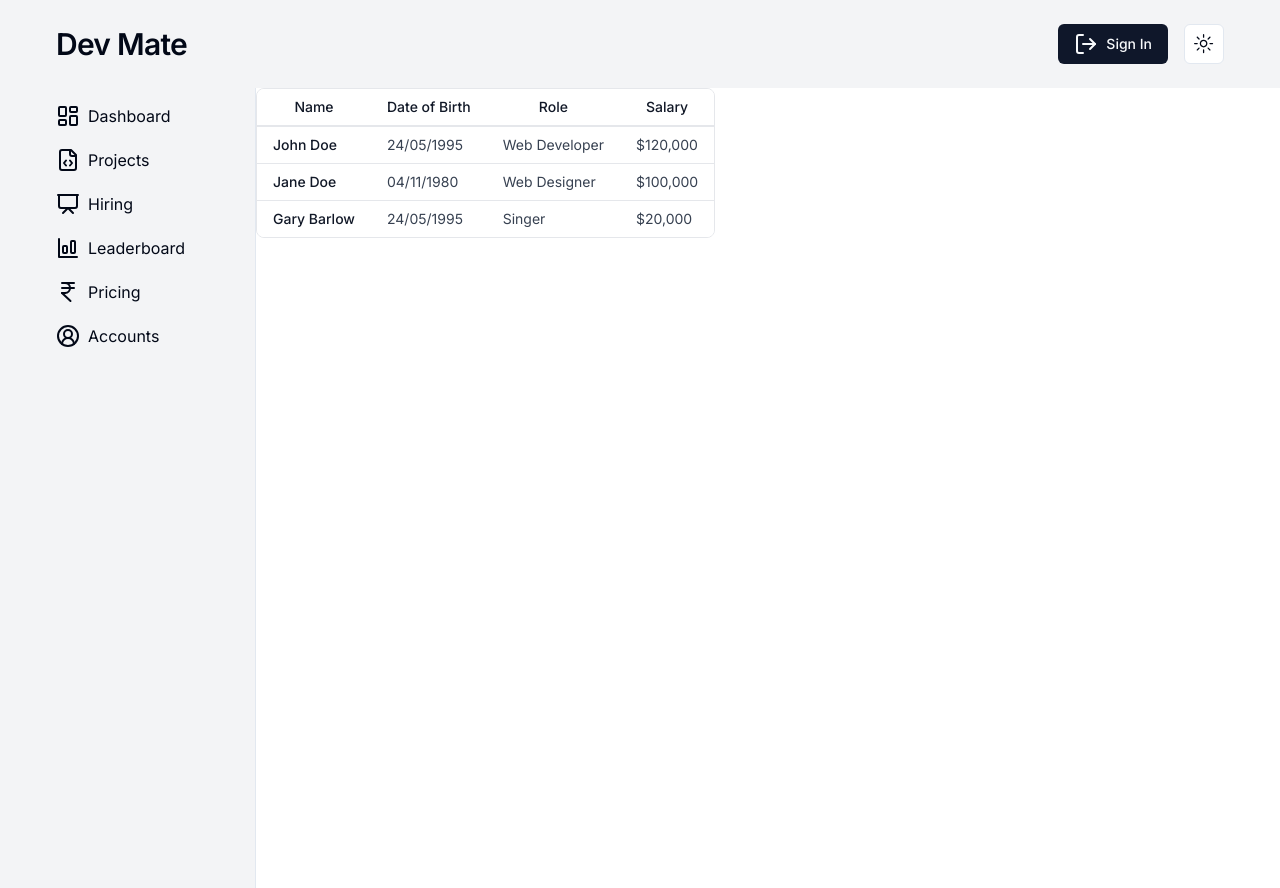
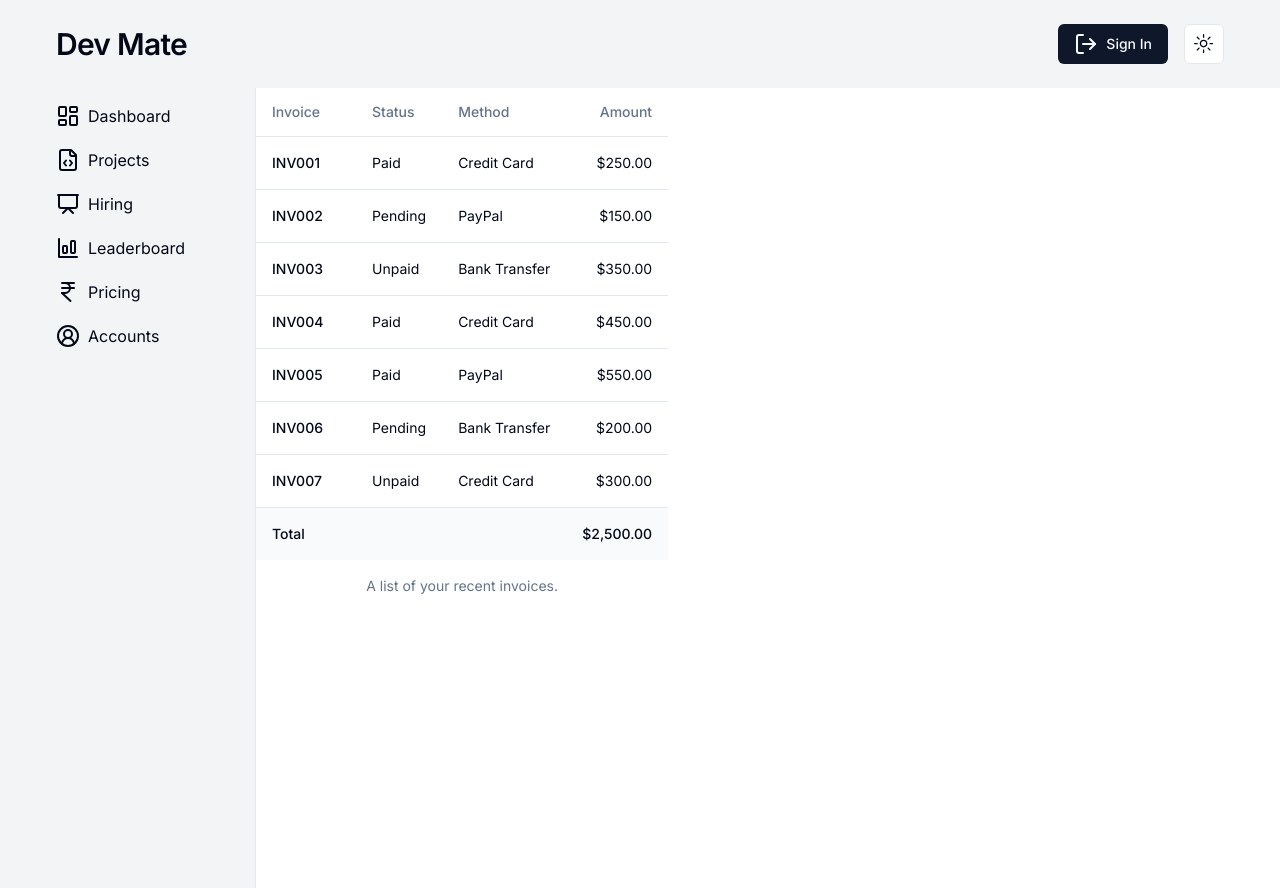
Before and after one commit to sujal666/AOH_Maha-devs, a Next.js app in the folder dev-mate/: page /leaderboard in a window 1280 px wide. Built offline with nearby package versions, Linux system fonts and the light colour scheme; no server answers.

Commit message:
Leaderboard

```diff
--- a/dev-mate/src/app/leaderboard/page.tsx
+++ b/dev-mate/src/app/leaderboard/page.tsx
@@ -1,47 +1,90 @@
-export default function Leaderboard (){
+"use client"
+import {
+  Table,
+  TableBody,
+  TableCaption,
+  TableCell,
+  TableFooter,
+  TableHead,
+  TableHeader,
+  TableRow,
+} from "@/components/ui/table"
+
+const invoices = [
+  {
+    invoice: "INV001",
+    paymentStatus: "Paid",
+    totalAmount: "$250.00",
+    paymentMethod: "Credit Card",
+  },
+  {
+    invoice: "INV002",
+    paymentStatus: "Pending",
+    totalAmount: "$150.00",
+    paymentMethod: "PayPal",
+  },
+  {
+    invoice: "INV003",
+    paymentStatus: "Unpaid",
+    totalAmount: "$350.00",
+    paymentMethod: "Bank Transfer",
+  },
+  {
+    invoice: "INV004",
+    paymentStatus: "Paid",
+    totalAmount: "$450.00",
+    paymentMethod: "Credit Card",
+  },
+  {
+    invoice: "INV005",
+    paymentStatus: "Paid",
+    totalAmount: "$550.00",
+    paymentMethod: "PayPal",
+  },
+  {
+    invoice: "INV006",
+    paymentStatus: "Pending",
+    totalAmount: "$200.00",
+    paymentMethod: "Bank Transfer",
+  },
+  {
+    invoice: "INV007",
+    paymentStatus: "Unpaid",
+    totalAmount: "$300.00",
+    paymentMethod: "Credit Card",
+  },
+]
+
+export function TableDemo() {
   return (
-    <div>
-      {/*
-  Heads up! 👋
-
-  This component comes with some `rtl` classes. Please remove them if they are not needed in your project.
-*/}
-
-<div className="overflow-x-auto rounded-lg border border-gray-200">
-  <table className="min-w-full divide-y-2 divide-gray-200 bg-white text-sm">
-    <thead className="ltr:text-left rtl:text-right">
-      <tr>
-        <th className="whitespace-nowrap px-4 py-2 font-medium text-gray-900">Name</th>
-        <th className="whitespace-nowrap px-4 py-2 font-medium text-gray-900">Date of Birth</th>
-        <th className="whitespace-nowrap px-4 py-2 font-medium text-gray-900">Role</th>
-        <th className="whitespace-nowrap px-4 py-2 font-medium text-gray-900">Salary</th>
-      </tr>
-    </thead>
-
-    <tbody className="divide-y divide-gray-200">
-      <tr>
-        <td className="whitespace-nowrap px-4 py-2 font-medium text-gray-900">John Doe</td>
-        <td className="whitespace-nowrap px-4 py-2 text-gray-700">24/05/1995</td>
-        <td className="whitespace-nowrap px-4 py-2 text-gray-700">Web Developer</td>
-        <td className="whitespace-nowrap px-4 py-2 text-gray-700">$120,000</td>
-      </tr>
-
-      <tr>
-        <td className="whitespace-nowrap px-4 py-2 font-medium text-gray-900">Jane Doe</td>
-        <td className="whitespace-nowrap px-4 py-2 text-gray-700">04/11/1980</td>
-        <td className="whitespace-nowrap px-4 py-2 text-gray-700">Web Designer</td>
-        <td className="whitespace-nowrap px-4 py-2 text-gray-700">$100,000</td>
-      </tr>
-
-      <tr>
-        <td className="whitespace-nowrap px-4 py-2 font-medium text-gray-900">Gary Barlow</td>
-        <td className="whitespace-nowrap px-4 py-2 text-gray-700">24/05/1995</td>
-        <td className="whitespace-nowrap px-4 py-2 text-gray-700">Singer</td>
-        <td className="whitespace-nowrap px-4 py-2 text-gray-700">$20,000</td>
-      </tr>
-    </tbody>
-  </table>
-</div>
-    </div>
+    <Table>
+      <TableCaption>A list of your recent invoices.</TableCaption>
+      <TableHeader>
+        <TableRow>
+          <TableHead className="w-[100px]">Invoice</TableHead>
+          <TableHead>Status</TableHead>
+          <TableHead>Method</TableHead>
+          <TableHead className="text-right">Amount</TableHead>
+        </TableRow>
+      </TableHeader>
+      <TableBody>
+        {invoices.map((invoice) => (
+          <TableRow key={invoice.invoice}>
+            <TableCell className="font-medium">{invoice.invoice}</TableCell>
+            <TableCell>{invoice.paymentStatus}</TableCell>
+            <TableCell>{invoice.paymentMethod}</TableCell>
+            <TableCell className="text-right">{invoice.totalAmount}</TableCell>
+          </TableRow>
+        ))}
+      </TableBody>
+      <TableFooter>
+        <TableRow>
+          <TableCell colSpan={3}>Total</TableCell>
+          <TableCell className="text-right">$2,500.00</TableCell>
+        </TableRow>
+      </TableFooter>
+    </Table>
   )
 }
+
+export default TableDemo;
--- a/dev-mate/src/app/projects/page.tsx
+++ b/dev-mate/src/app/projects/page.tsx
@@ -43,7 +43,7 @@
       <CardFooter>
         <div className=" flex gap-2">
           <Button asChild>
-            <Link href={`/projects-detail/${project.id}`}>View Project</Link>
+            <Link href={`/projects/${project.id}`}>View Project</Link>
           </Button>
 
           <AcceptButton projectId={project.id} />
```
